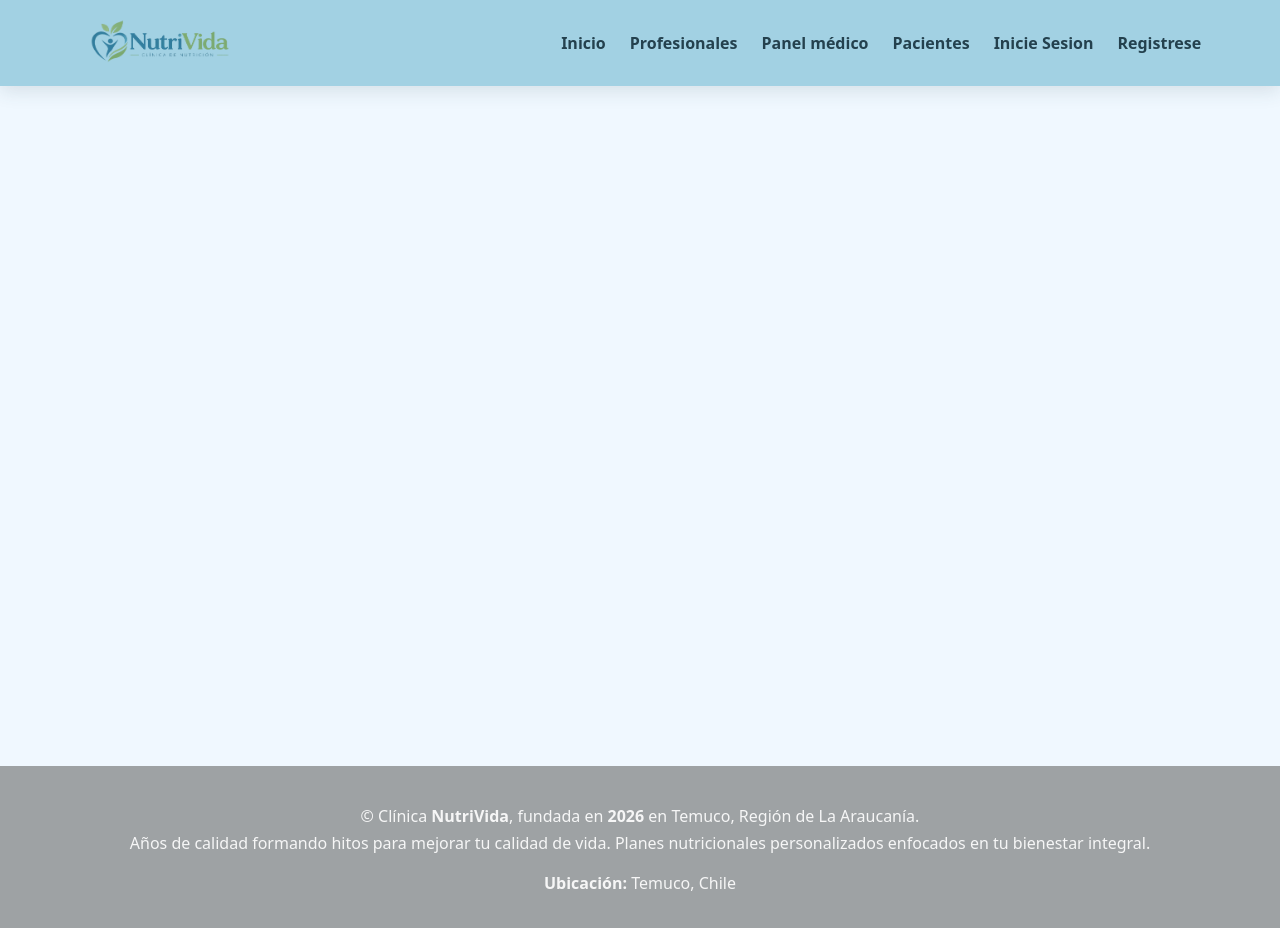
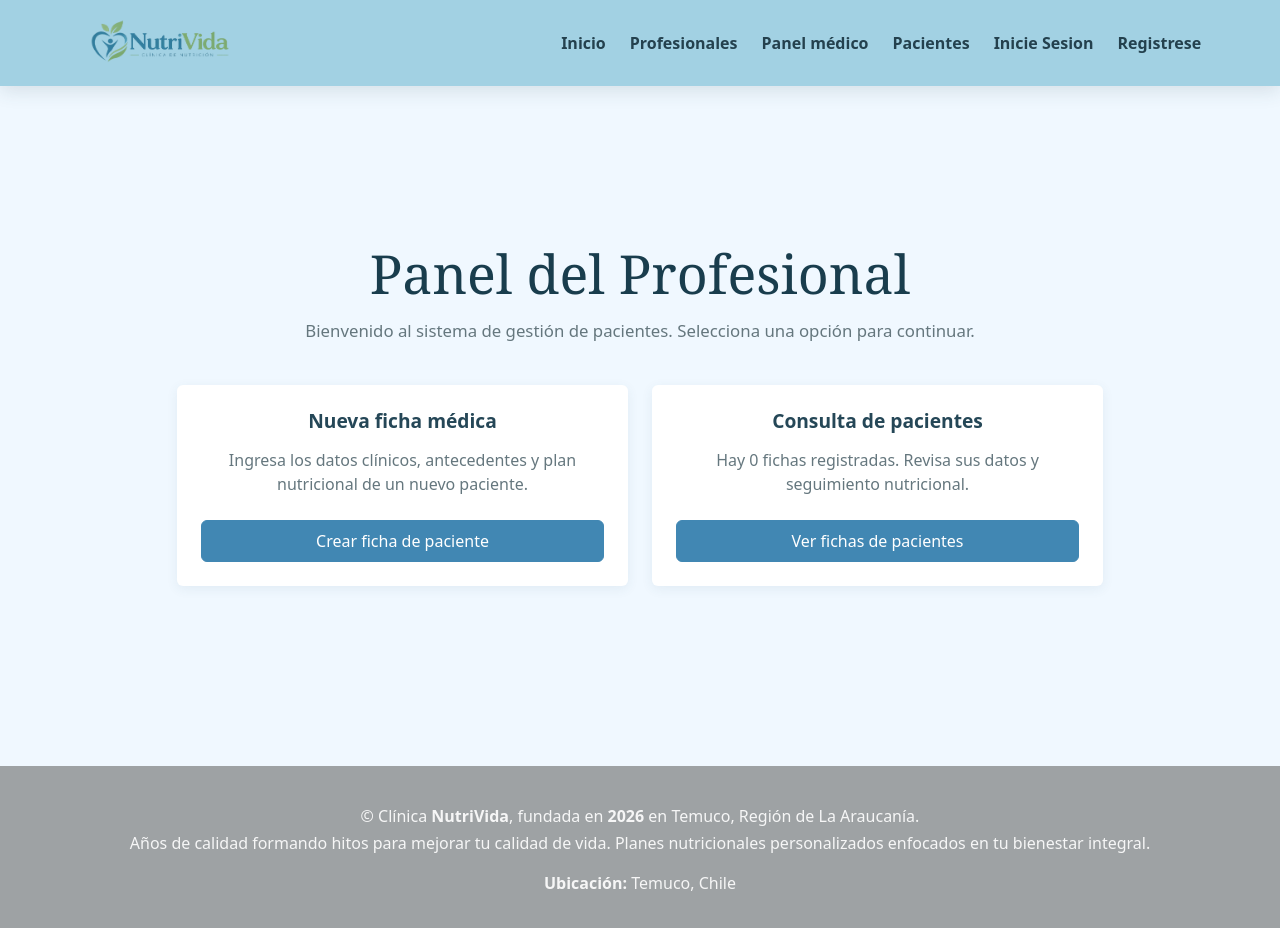
Before and after one commit to jagongora-ai/NutriVidaReact, a React (Vite) app: page /medico in a window 1280 px wide. Built offline with nearby package versions, Linux system fonts and the light colour scheme.

Commit message:
Creacion de panel medico, para creacion y visualizacion de fichas

```diff
--- a/src/App.tsx
+++ b/src/App.tsx
@@ -11,6 +11,7 @@ import RegistroLogin from './pages/RegistroLogin'
 import InicioSesion from './pages/InicioSesion';
 import Pacientes, { DetallePaciente, FormularioPaciente, type Patient } from './pages/Pacientes';
 import Admin from './pages/Admin';
+import PanelMedico from './pages/PanelMedico';
 
 function App() {
 
@@ -18,6 +19,7 @@ function App() {
     const ubicacion = useLocation()
     //evalua si la ruta contiene ("path = /admin")
     const esAdministrador = ubicacion.pathname.startsWith("/admin")
+
 
     const [pacientes, guardarPacientes] = useState<Patient[]>(() => {
         try {
@@ -93,6 +95,11 @@ function App() {
                         path='/admin' element={<Admin />}
                     />
 
+                    <Route
+                        path="/medico"
+                        element={<PanelMedico pacientes={pacientes} />}
+                    />
+
                 </Routes>
             </main>
             <PiePagina />
--- /dev/null
+++ b/src/pages/PanelMedico.tsx
@@ -0,0 +1,49 @@
+import { Link } from 'react-router-dom'
+import TituloPagina from '../components/molecules/TituloPagina'
+import type { Patient } from './Pacientes'
+
+function PanelMedico({ pacientes }: { pacientes: Patient[] }) {
+    return (
+        <div className="container page-space">
+            <TituloPagina
+                titulo="Panel del Profesional"
+                descripcion="Bienvenido al sistema de gestión de pacientes. Selecciona una opción para continuar."
+            />
+            <div className="row g-4 justify-content-center">
+                <div className="col-12 col-md-6 col-lg-5">
+                    <article className="home-card card h-100 border-0">
+                        <div className="card-body d-flex flex-column p-4 text-center">
+                            <h2 className="card-title mb-3">Nueva ficha médica</h2>
+                            <p className="card-text mb-4">
+                                Ingresa los datos clínicos, antecedentes y plan nutricional de un nuevo paciente.
+                            </p>
+                            <div className="mt-auto">
+                                <Link className="btn btn-primary w-100 py-2" to="/pacientes/nuevo">
+                                    Crear ficha de paciente
+                                </Link>
+                            </div>
+                        </div>
+                    </article>
+                </div>
+                <div className="col-12 col-md-6 col-lg-5">
+                    <article className="home-card card h-100 border-0">
+                        <div className="card-body d-flex flex-column p-4 text-center">
+                            <h2 className="card-title mb-3">Consulta de pacientes</h2>
+                            <p className="card-text mb-4">
+                                Hay {pacientes.length} {pacientes.length === 1 ? 'ficha registrada' : 'fichas registradas'}.
+                                Revisa sus datos y seguimiento nutricional.
+                            </p>
+                            <div className="mt-auto">
+                                <Link className="btn btn-primary w-100 py-2" to="/pacientes">
+                                    Ver fichas de pacientes
+                                </Link>
+                            </div>
+                        </div>
+                    </article>
+                </div>
+            </div>
+        </div>
+    )
+}
+
+export default PanelMedico
```
